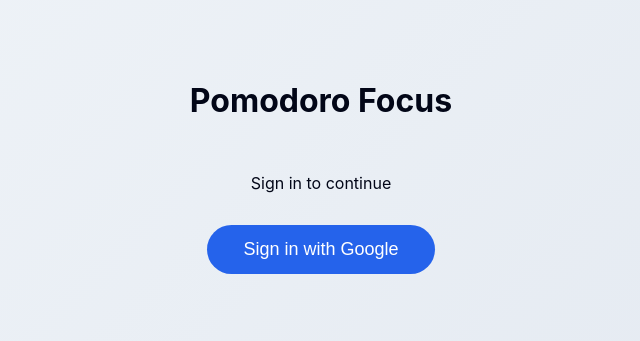
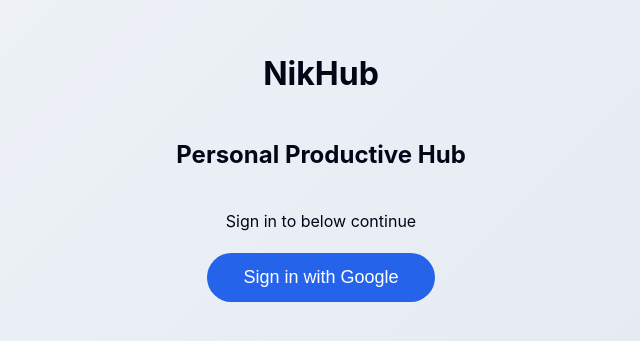
Before and after one commit to NikhilKrishna2003/pomodoro-app, a React (Vite) app: page /login in a window 1280 px wide. Shown: the part 233-574 px from the top of the page, without its empty margins (319-959 px from the left). Built offline with nearby package versions, Linux system fonts and the light colour scheme; no server answers.

Commit message:
icon changed again

```diff
--- a/src/pages/Login.jsx
+++ b/src/pages/Login.jsx
@@ -9,16 +9,18 @@
   return (
     <div
       style={{
+        bgcolor: "black",
         minHeight: "100vh",
         display: "flex",
         justifyContent: "center",
         alignItems: "center",
         flexDirection: "column",
-        gap: "16px",
+        gap: "6px",
       }}
     >
-      <h1>Pomodoro Focus</h1>
-      <p>Sign in to continue</p>
+      <h1>NikHub</h1>
+      <h2>Personal Productive Hub</h2>
+      <p>Sign in to below continue</p>
 
       <button className="btn btn-primary" onClick={login}>
         Sign in with Google
```
Also changed, not shown: public/icons/icon-192.png, public/icons/icon-512.png, public/manifest.json.
